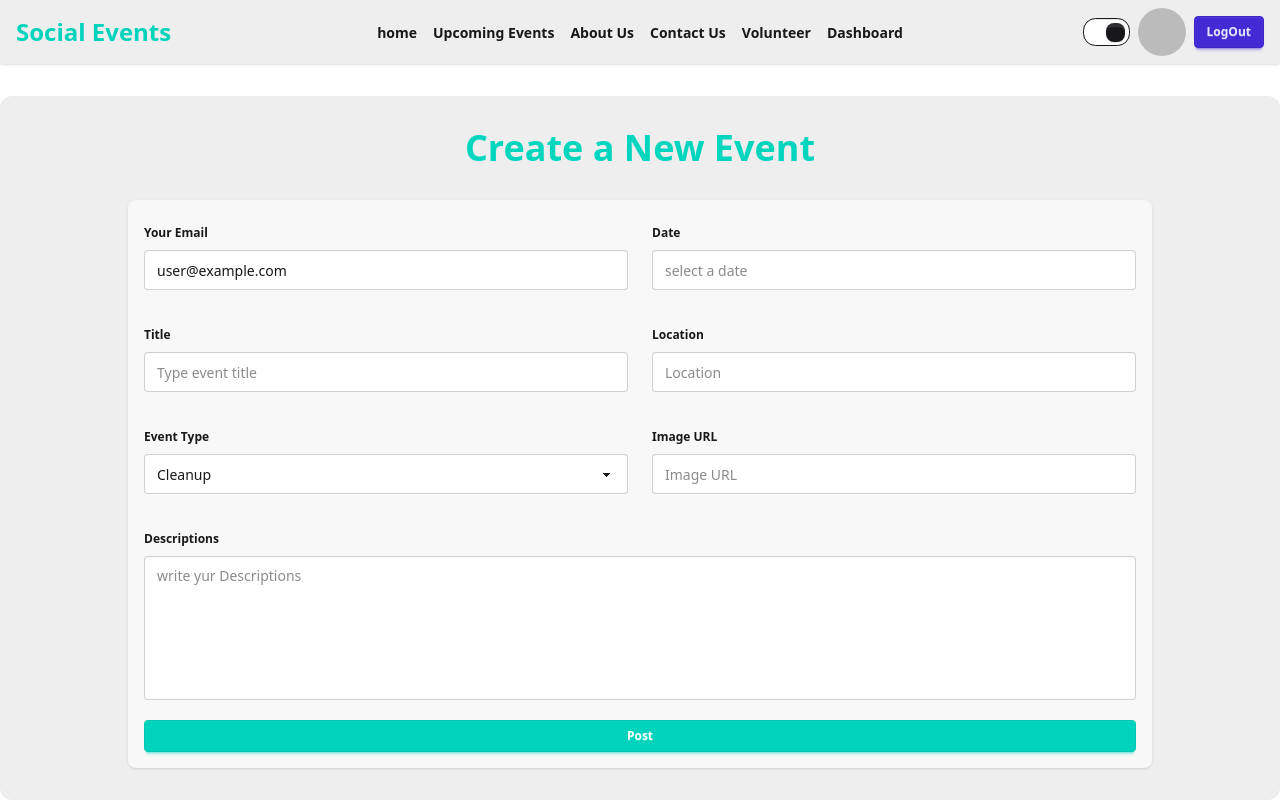
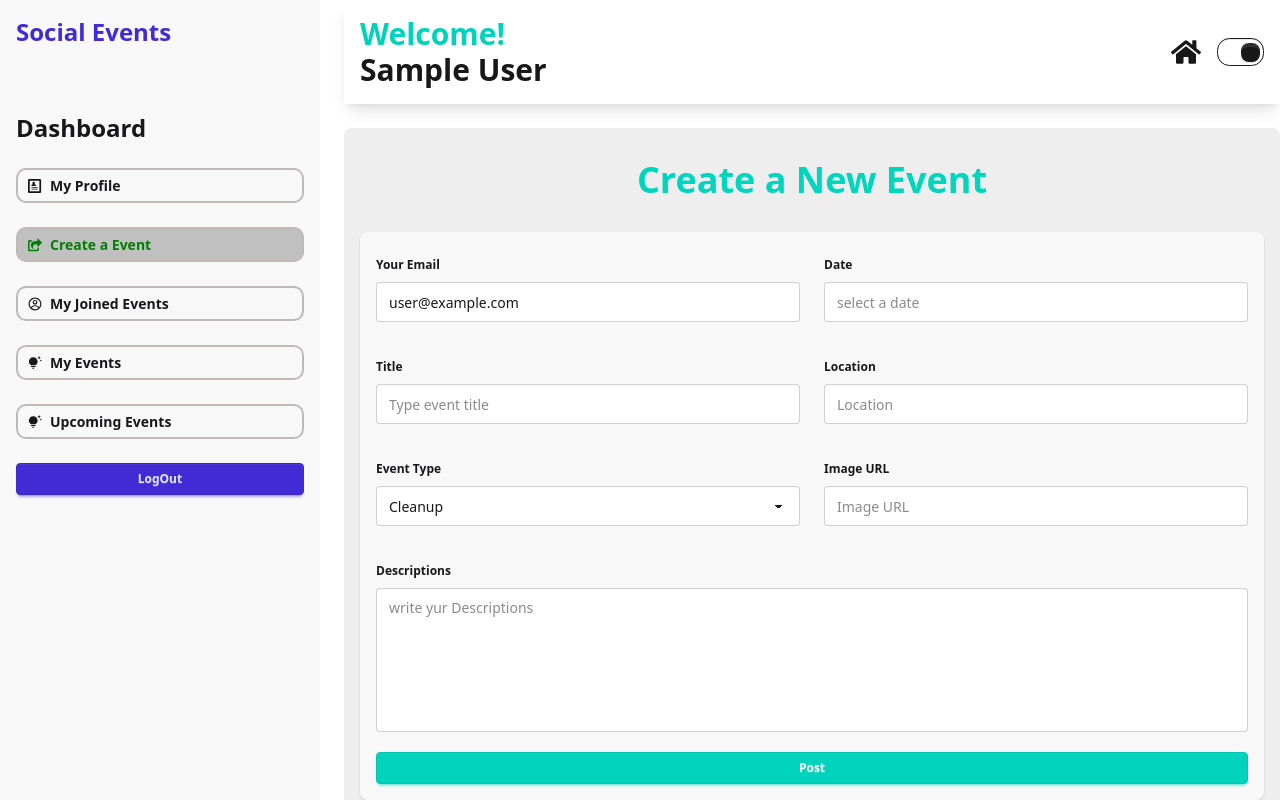
Before and after one commit to NazmulhaqueD/social-event-platform, a React (Vite) app: page /createEvent in a window 1280 px wide. Shown: the top 800 px of the page. Built offline with nearby package versions, Linux system fonts and the light colour scheme; no server answers; sample sign-in values are in the browser's storage.

Commit message:
create events and my events move to dashboard layout

```diff
--- a/src/components/Navbar/Navbar.jsx
+++ b/src/components/Navbar/Navbar.jsx
@@ -21,7 +21,7 @@ const Navbar = () => {
         <NavLink to='/contactUs'>Contact Us</NavLink>
         <NavLink to='/volunteer'>Volunteer</NavLink>
         {
-            user?.email && <NavLink to='/dashboard'>Dashboard</NavLink>
+            user?.email && <NavLink to='/myProfile'>Dashboard</NavLink>
         }
     </>
 
@@ -39,7 +39,7 @@ const Navbar = () => {
                             {links}
                         </ul>
                     </div>
-                    <h2 className="text-2xl md:text text-accent font-bold">Social Events</h2>
+                    <h2 className="text-2xl md:text text-accent font-bold"><NavLink to={'/'}>Social Events</NavLink></h2>
                 </div>
                 <div className="navbar-center hidden lg:flex">
                     <ul className="menu menu-horizontal px-1 gap-x-4 font-semibold activeLink">
--- a/src/components/dashboard/AsideDash.jsx
+++ b/src/components/dashboard/AsideDash.jsx
@@ -1,9 +1,25 @@
 import React from 'react';
+import { CgProfile } from 'react-icons/cg';
+import { FaShareSquare } from 'react-icons/fa';
+import { ImProfile } from 'react-icons/im';
+import { IoLogOutSharp } from 'react-icons/io5';
+import { MdTipsAndUpdates } from 'react-icons/md';
+import { NavLink } from 'react-router';
+import Logout from '../shared/Logout';
 
 const AsideDash = () => {
     return (
-        <div>
-            aside
+        <div className=''>
+            <h1 className='text-2xl font-bold text-primary mb-16'><NavLink to={'/'}>Social Events</NavLink></h1>
+            <h1 className='text-2xl font-bold my-6'>Dashboard</h1>
+            <div className=' flex flex-col gap-6 asideDash'>
+                <NavLink to={'/myProfile'} className={'flex items-center gap-2 font-semibold'}><ImProfile /> <span>My Profile</span></NavLink>
+                <NavLink to={'/createEvent'} className={'flex items-center gap-2 font-semibold'}><FaShareSquare /> <span>Create a Event</span></NavLink>
+                <NavLink to={'/joinedEvents'} className={'flex items-center gap-2 font-semibold'}><CgProfile /> <span>My Joined Events</span></NavLink>
+                <NavLink to={'/myEvents'} className={'flex items-center gap-2 font-semibold'}><MdTipsAndUpdates /> <span>My Events</span></NavLink>
+                <NavLink to={'/upcomingEvents'} className={'flex items-center gap-2 font-semibold'}><MdTipsAndUpdates /> <span>Upcoming Events</span></NavLink>
+                <Logout></Logout>
+            </div>
         </div>
     );
 };
--- a/src/components/dashboard/DashNav.jsx
+++ b/src/components/dashboard/DashNav.jsx
@@ -3,17 +3,22 @@ import { AuthContext } from '../../contexts/AuthContext/AuthProvider';
 import ThemeToggle from '../shared/ThemeToggle';
 import { NavLink } from 'react-router';
 import { FaHome } from "react-icons/fa";
+import { IoMenu } from 'react-icons/io5';
 
 const DashNav = () => {
 
     const { user } = useContext(AuthContext);
 
     return (
-        <div className='p-4 shadow flex justify-between items-center'>
+        <div className='p-4 shadow-lg flex justify-between items-center mb-6'>
             <h1 className='text-xl lg:text-3xl font-semibold'><span className='text-accent'>Welcome! </span><br /> {user?.displayName}</h1>
             <div className='flex justify-center items-center gap-4'>
-                <NavLink to={'/'}><FaHome size={30}/></NavLink>
+                <NavLink to={'/'}><FaHome size={30} /></NavLink>
                 <ThemeToggle></ThemeToggle>
+                <label htmlFor="my-drawer" className="drawer-button lg:hidden">
+                    <IoMenu size={32} />
+                </label>
+
             </div>
         </div>
     );
--- a/src/components/shared/Logout.jsx
+++ b/src/components/shared/Logout.jsx
@@ -19,7 +19,7 @@ const Logout = () => {
 
     return (
         <div>
-            <button onClick={handleLogout} className='btn btn-sm btn-primary'>LogOut</button>
+            <button onClick={handleLogout} className='btn btn-sm btn-primary w-full'>LogOut</button>
         </div>
     );
 };
--- a/src/index.css
+++ b/src/index.css
@@ -24,3 +24,15 @@
 .mobileLinks a{
     margin: 5px 10px;
 }
+.asideDash a{
+  border: 2px solid rgb(190, 186, 186);
+  border-radius: 10px;
+  padding: 5px 10px;
+}
+.asideDash a:hover{
+  background-color: rgb(205, 214, 214);
+}
+.asideDash a.active{
+  background-color: silver;
+  color: green;
+}
--- a/src/layout/Dashboard.jsx
+++ b/src/layout/Dashboard.jsx
@@ -5,12 +5,12 @@ import AsideDash from '../components/dashboard/AsideDash';
 
 const Dashboard = () => {
     return (
-        <div className="drawer gap-6 lg:drawer-open">
+        <div className="drawer lg:gap-6 lg:drawer-open">
             <input id="my-drawer" type="checkbox" className="drawer-toggle" />
             <div className="drawer-content">
                 {/* Page content here */}
                 <DashNav></DashNav>
-                <div>
+                <div className='bg-base-300 rounded-lg min-h-[87vh]'>
                     <Outlet></Outlet>
                 </div>
             </div>
--- a/src/page/CreateEvent/CreateEvent.jsx
+++ b/src/page/CreateEvent/CreateEvent.jsx
@@ -47,7 +47,7 @@ const CreateEvent = () => {
     }
 
     return (
-        <div className={`my-8 bg-base-300 rounded-xl py-8 px-2 md:px-4 relative ${loader ? 'opacity-50' : 'opacity-100'}`}>
+        <div className={`rounded-xl py-8 px-2 md:px-4 relative ${loader ? 'opacity-50' : 'opacity-100'}`}>
             <h1 className='text-2xl md:text-4xl text-center font-bold text-teal-400 mb-8'>Create a New Event</h1>
             <div className='max-w-5xl mx-auto p-4 rounded-lg bg-base-200 shadow'>
                 <form onSubmit={handleCreateEvent}>
--- /dev/null
+++ b/src/page/volunteer/myProfile/MyProfile.jsx
@@ -0,0 +1,11 @@
+import React from 'react';
+
+const MyProfile = () => {
+    return (
+        <div>
+            profile
+        </div>
+    );
+};
+
+export default MyProfile;
```
Also changed, not shown: src/route/Router.jsx (+23 -10 lines).
